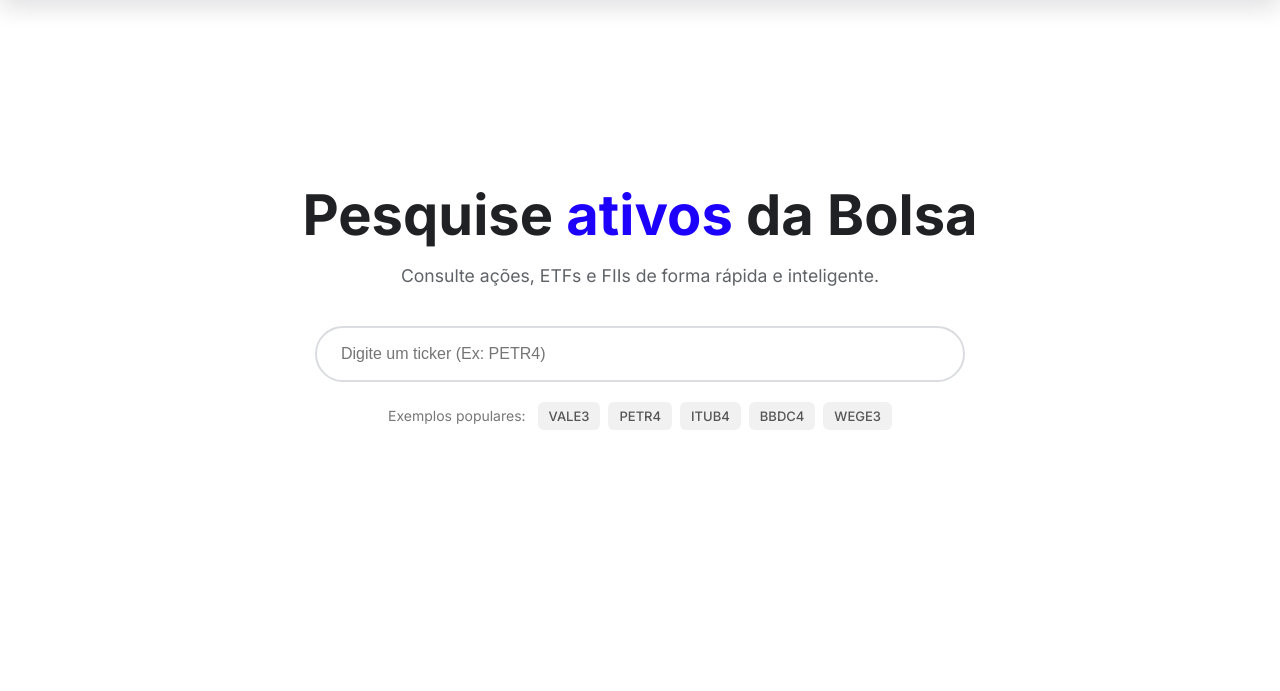
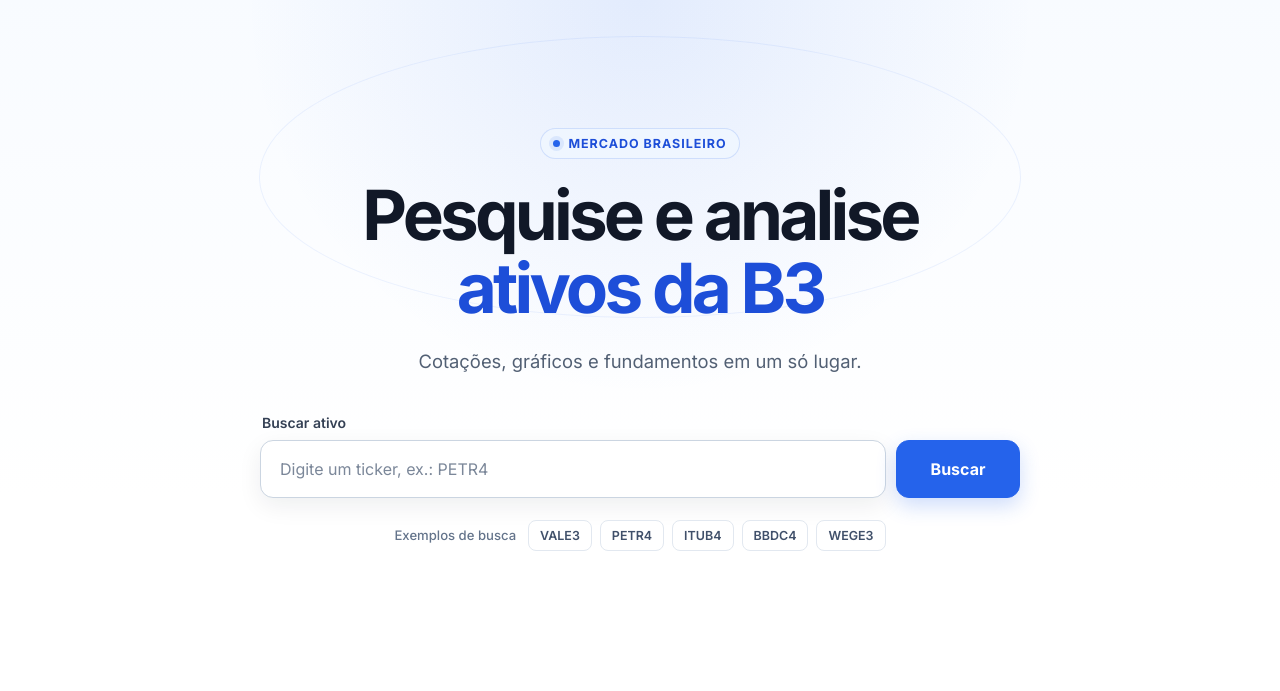
Before and after one commit to Peternovak2/money_app, a FastAPI app: page / in a window 1280 px wide. Shown: the part 73-764 px from the top of the page. Run offline with FastAPI, Linux system fonts and the light colour scheme.

Commit message:
feat: melhora visual da home

```diff
--- a/app/static/css/home.css
+++ b/app/static/css/home.css
@@ -1,63 +1,290 @@
-.hero {
-  min-height: calc(120vh - 350px);
-
-  display: flex;
-
-  flex-direction: column;
-
-  justify-content: center;
-
-  align-items: center;
-
-  text-align: center;
-
-  padding: 24px;
+.home-page {
+  min-width: 0;
+  overflow-x: clip;
 }
 
-.hero h1 {
-  font-size: 3.5rem;
-
-  font-weight: 700;
-
-  margin-bottom: 16px;
+.home-hero {
+  position: relative;
+  isolation: isolate;
+  padding: clamp(72px, 10vw, 128px) 24px clamp(80px, 11vw, 144px);
+  overflow: hidden;
+  background:
+    radial-gradient(circle at 50% 0%, rgba(37, 99, 235, 0.1), transparent 42%),
+    linear-gradient(180deg, #f8fbff 0%, #ffffff 72%);
 }
 
-.hero p {
-  color: var(--text-secondary);
-
-  font-size: 1.1rem;
-
-  margin-bottom: 40px;
+.home-hero::before {
+  position: absolute;
+  z-index: -1;
+  top: 36px;
+  left: 50%;
+  width: min(760px, 90vw);
+  height: 280px;
+  border: 1px solid rgba(37, 99, 235, 0.08);
+  border-radius: 50%;
+  content: "";
+  transform: translateX(-50%);
 }
 
-.hero form {
-  width: 100%;
-
-  display: flex;
-
-  justify-content: center;
+.home-hero__content {
+  width: min(100%, 860px);
+  margin: 0 auto;
+  text-align: center;
 }
 
-.hero input {
-  width: 100%;
-
-  max-width: 650px;
-
-  height: 56px;
-
-  padding: 0 24px;
-
-  border: 2px solid var(--border);
-
+.home-eyebrow {
+  display: inline-flex;
+  align-items: center;
+  gap: 8px;
+  margin-bottom: 20px;
+  padding: 7px 12px;
+  border: 1px solid rgba(37, 99, 235, 0.16);
   border-radius: 999px;
-
-  font-size: 1rem;
-
-  outline: none;
-
-  transition: 0.2s ease;
+  color: #1d4ed8;
+  background: rgba(239, 246, 255, 0.88);
+  font-size: 0.78rem;
+  font-weight: 700;
+  letter-spacing: 0.08em;
+  text-transform: uppercase;
 }
 
-.hero input:focus {
-  box-shadow: 0 2px 10px rgba(0, 192, 13, 0.345);
+.home-eyebrow::before {
+  width: 7px;
+  height: 7px;
+  border-radius: 50%;
+  background: #2563eb;
+  box-shadow: 0 0 0 4px rgba(37, 99, 235, 0.1);
+  content: "";
 }
+
+.home-title {
+  max-width: 820px;
+  margin: 0 auto;
+  color: #111827;
+  font-size: clamp(2.4rem, 5.4vw, 4.35rem);
+  font-weight: 700;
+  letter-spacing: -0.055em;
+  line-height: 1.06;
+  text-wrap: balance;
+}
+
+.home-title__accent {
+  color: #1d4ed8;
+}
+
+.home-subtitle {
+  max-width: 620px;
+  margin: 20px auto 0;
+  color: #526074;
+  font-size: clamp(1rem, 1.5vw, 1.15rem);
+  line-height: 1.65;
+}
+
+.home-search {
+  width: min(100%, 760px);
+  margin: 38px auto 0;
+  text-align: left;
+}
+
+.home-search__label {
+  display: block;
+  margin: 0 0 9px 2px;
+  color: #344054;
+  font-size: 0.875rem;
+  font-weight: 600;
+}
+
+.home-search__controls {
+  display: grid;
+  grid-template-columns: minmax(0, 1fr) auto;
+  gap: 10px;
+}
+
+.home-search__field {
+  width: 100%;
+  min-width: 0;
+  height: 58px;
+  padding: 0 19px;
+  border: 1px solid #cbd5e1;
+  border-radius: 13px;
+  color: #172033;
+  background: #ffffff;
+  box-shadow: 0 8px 24px rgba(15, 23, 42, 0.07);
+  font: inherit;
+  transition:
+    border-color 0.2s ease,
+    box-shadow 0.2s ease;
+}
+
+.home-search__field::placeholder {
+  color: #7b8799;
+}
+
+.home-search__field:hover {
+  border-color: #94a3b8;
+}
+
+.home-search__field:focus-visible {
+  border-color: #2563eb;
+  outline: 3px solid rgba(37, 99, 235, 0.2);
+  outline-offset: 2px;
+  box-shadow: 0 10px 28px rgba(37, 99, 235, 0.12);
+}
+
+.home-search__button {
+  min-width: 124px;
+  height: 58px;
+  padding: 0 24px;
+  border: 1px solid #2563eb;
+  border-radius: 13px;
+  color: #ffffff;
+  background: #2563eb;
+  box-shadow: 0 8px 20px rgba(37, 99, 235, 0.22);
+  font: inherit;
+  font-weight: 700;
+  cursor: pointer;
+  transition:
+    border-color 0.2s ease,
+    background-color 0.2s ease,
+    box-shadow 0.2s ease,
+    transform 0.15s ease;
+}
+
+.home-search__button:hover {
+  border-color: #1d4ed8;
+  background: #1d4ed8;
+  box-shadow: 0 10px 24px rgba(37, 99, 235, 0.28);
+}
+
+.home-search__button:active {
+  background: #1e40af;
+  transform: translateY(1px);
+}
+
+.home-search__button:focus-visible {
+  outline: 3px solid rgba(37, 99, 235, 0.28);
+  outline-offset: 3px;
+}
+
+.home-examples {
+  display: flex;
+  align-items: center;
+  justify-content: center;
+  gap: 12px;
+  margin-top: 22px;
+}
+
+.home-examples__label {
+  flex: 0 0 auto;
+  color: #64748b;
+  font-size: 0.82rem;
+  font-weight: 500;
+}
+
+.home-examples__list {
+  display: flex;
+  flex-wrap: wrap;
+  justify-content: center;
+  gap: 8px;
+  min-width: 0;
+}
+
+.home-examples__link {
+  padding: 7px 11px;
+  border: 1px solid #e2e8f0;
+  border-radius: 8px;
+  color: #40506a;
+  background: rgba(255, 255, 255, 0.92);
+  font-size: 0.78rem;
+  font-weight: 600;
+  text-decoration: none;
+  transition:
+    border-color 0.2s ease,
+    color 0.2s ease,
+    background-color 0.2s ease,
+    transform 0.15s ease;
+}
+
+.home-examples__link:hover {
+  border-color: #93c5fd;
+  color: #1d4ed8;
+  background: #eff6ff;
+  transform: translateY(-1px);
+}
+
+.home-examples__link:focus-visible {
+  outline: 2px solid #2563eb;
+  outline-offset: 3px;
+}
+
+@media (max-width: 640px) {
+  .home-hero {
+    padding: 64px 16px 76px;
+  }
+
+  .home-hero::before {
+    top: 24px;
+    width: 110vw;
+    height: 220px;
+  }
+
+  .home-title {
+    font-size: clamp(2.15rem, 11vw, 3rem);
+    letter-spacing: -0.045em;
+  }
+
+  .home-subtitle {
+    margin-top: 16px;
+    line-height: 1.55;
+  }
+
+  .home-search {
+    margin-top: 32px;
+  }
+
+  .home-search__controls {
+    grid-template-columns: minmax(0, 1fr);
+  }
+
+  .home-search__button {
+    width: 100%;
+  }
+
+  .home-examples {
+    flex-direction: column;
+    gap: 10px;
+    margin-top: 24px;
+  }
+}
+
+@media (max-width: 420px) {
+  .home-hero {
+    padding-top: 52px;
+  }
+
+  .home-eyebrow {
+    margin-bottom: 16px;
+    font-size: 0.72rem;
+  }
+
+  .home-title {
+    font-size: clamp(2rem, 10.5vw, 2.55rem);
+  }
+
+  .home-search__field,
+  .home-search__button {
+    height: 54px;
+  }
+
+  .home-examples__list {
+    gap: 7px;
+  }
+}
+
+@media (prefers-reduced-motion: reduce) {
+  .home-search__field,
+  .home-search__button,
+  .home-examples__link {
+    transition: none;
+  }
+}
--- a/app/templates/index.html
+++ b/app/templates/index.html
@@ -37,34 +37,51 @@
       </div>
     </header>
 
-    <main>
-      <section class="hero">
-        <h1>
-          Pesquise <span style="color: rgb(29, 0, 252)">ativos</span> da Bolsa
+    <main class="home-page">
+      <section class="home-hero" aria-labelledby="home-title">
+        <div class="home-hero__content">
+          <p class="home-eyebrow">Mercado brasileiro</p>
+
+          <h1 id="home-title" class="home-title">
+            Pesquise e analise <span class="home-title__accent">ativos da B3</span>
           </h1>
-        <p>Consulte ações, ETFs e FIIs de forma rápida e inteligente.</p>
 
-        <form id="formBusca">
+          <p class="home-subtitle">
+            Cotações, gráficos e fundamentos em um só lugar.
+          </p>
+
+          <form id="formBusca" class="home-search" role="search">
+            <label for="tickerInput" class="home-search__label">Buscar ativo</label>
+
+            <div class="home-search__controls">
               <input
                 type="text"
                 id="tickerInput"
-            placeholder="Digite um ticker (Ex: PETR4)"
+                class="home-search__field"
+                placeholder="Digite um ticker, ex.: PETR4"
+                autocomplete="off"
+                autocapitalize="characters"
+                spellcheck="false"
                 required
               />
+              <button type="submit" class="home-search__button">Buscar</button>
+            </div>
           </form>
 
-        <section class="populares">
-          <p>Exemplos populares:</p>
-          <div class="tickers-populares">
-            <a href="/ativo/VALE3">VALE3</a>
-            <a href="/ativo/PETR4">PETR4</a>
-            <a href="/ativo/ITUB4">ITUB4</a>
-            <a href="/ativo/BBDC4">BBDC4</a>
-            <a href="/ativo/WEGE3">WEGE3</a>
+          <nav class="home-examples" aria-label="Exemplos de busca">
+            <span class="home-examples__label">Exemplos de busca</span>
+            <div class="home-examples__list">
+              <a class="home-examples__link" href="/ativo/VALE3">VALE3</a>
+              <a class="home-examples__link" href="/ativo/PETR4">PETR4</a>
+              <a class="home-examples__link" href="/ativo/ITUB4">ITUB4</a>
+              <a class="home-examples__link" href="/ativo/BBDC4">BBDC4</a>
+              <a class="home-examples__link" href="/ativo/WEGE3">WEGE3</a>
+            </div>
+          </nav>
         </div>
       </section>
-      </section>
     </main>
+
+    <script src="/static/js/home.js?v={{ asset_version }}"></script>
   </body>
-  <script src="/static/js/home.js?v={{ asset_version }}"></script>
 </html>
```
Lines whose indentation alone changed are shown as unchanged.
